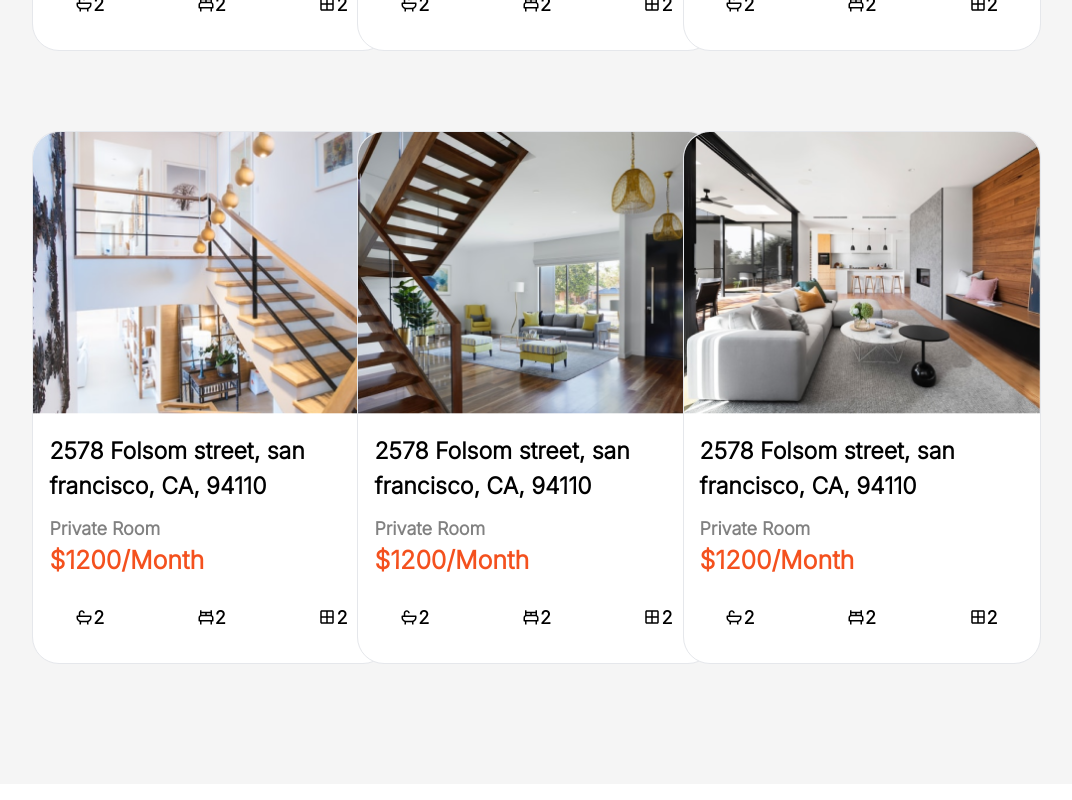
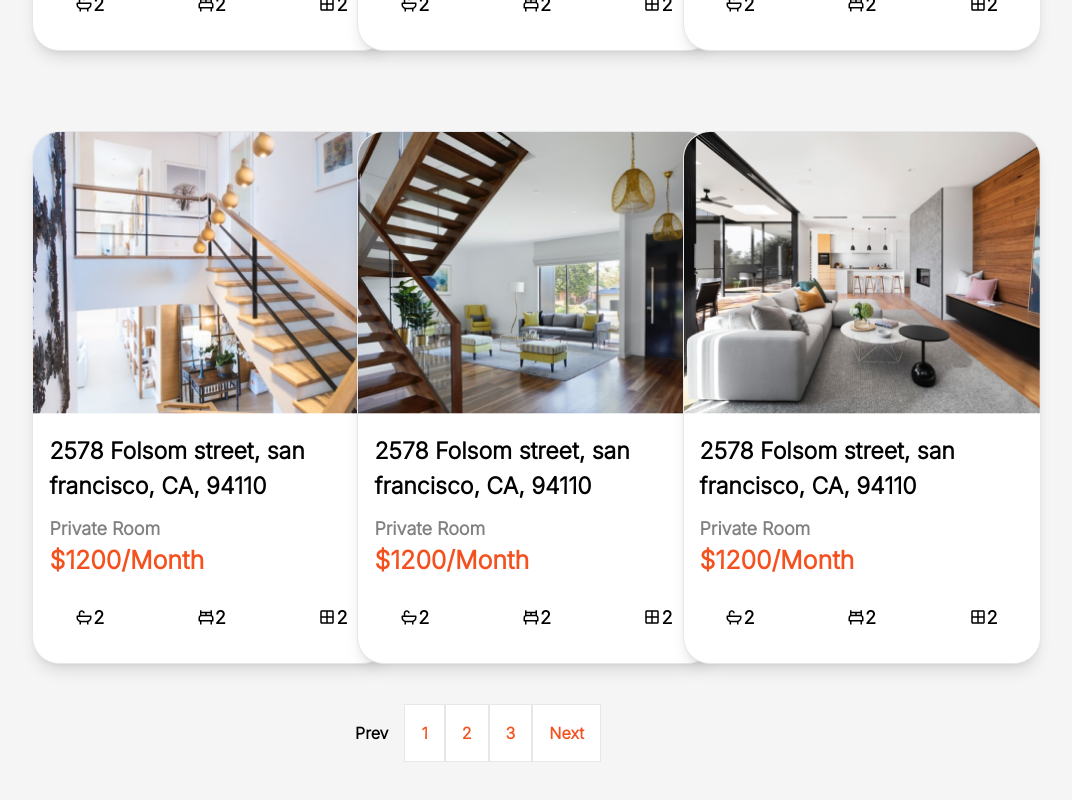
Before and after one commit to jesseemana/Rentals-Agency, a React (Vite) app: page / in a window 1280 px wide. Shown: the part 2331-3131 px from the top of the page, without its empty margins (170-1242 px from the left). Built offline with nearby package versions, Linux system fonts and the light colour scheme.

Commit message:
Addded pagination component and box shadows

```diff
--- a/src/components/HouseListing.jsx
+++ b/src/components/HouseListing.jsx
@@ -10,7 +10,7 @@ export const HouseListing = ({ houseData }) => {
         return (
           <div
             key={index}
-            className="w-[358px] basis-[33.3333333%] bg-[#ffffff] my-10 rounded-[27px] border"
+            className="w-[358px] shadow-lg basis-[33.3333333%] bg-[#ffffff] my-10 rounded-[27px] border"
           >
             <img src={house.Image} alt="house interior" />
             <div className="px-4 py-5">
--- a/src/components/Houses.jsx
+++ b/src/components/Houses.jsx
@@ -1,8 +1,7 @@
 import React from "react";
 import { houseData } from "../houseData";
-import { BiBath, BiBed } from "react-icons/bi";
-import { MdOutlineWindow } from "react-icons/md";
 import { HouseListing } from "./HouseListing";
+import { Pagination } from "./Pagination";
 
 export const Houses = () => {
   return (
@@ -16,7 +15,10 @@ export const Houses = () => {
             view all property
           </button>
         </div>
-      <HouseListing houseData={houseData} />
+        <HouseListing houseData={houseData} />
+        <div className="flex items-center justify-center">
+          <Pagination />
+        </div>
       </div>
     </>
   );
--- /dev/null
+++ b/src/components/Pagination.jsx
@@ -0,0 +1,42 @@
+import React, { useState } from "react";
+
+export const Pagination = () => {
+  const [active, setActive] = useState(false);
+  const [page, setPage] = useState(1);
+
+  const handleButton = () => {
+    setActive(!active);
+  };
+
+  return (
+    <div className="font-bold">
+      <button onClick={handleButton} className={`p-4 text-[#F4511E]border`}>
+        Prev
+      </button>
+      <button
+        onClick={handleButton}
+        className={`text-[#F4511E] p-4 border bg-white`}
+      >
+        1
+      </button>
+      <button
+        onClick={handleButton}
+        className={`text-[#F4511E] p-4 border bg-white`}
+      >
+        2
+      </button>
+      <button
+        onClick={handleButton}
+        className={`text-[#F4511E] p-4 border bg-white`}
+      >
+        3
+      </button>
+      <button
+        onClick={handleButton}
+        className={`text-[#F4511E] p-4 border bg-white`}
+      >
+        Next
+      </button>
+    </div>
+  );
+};
```
